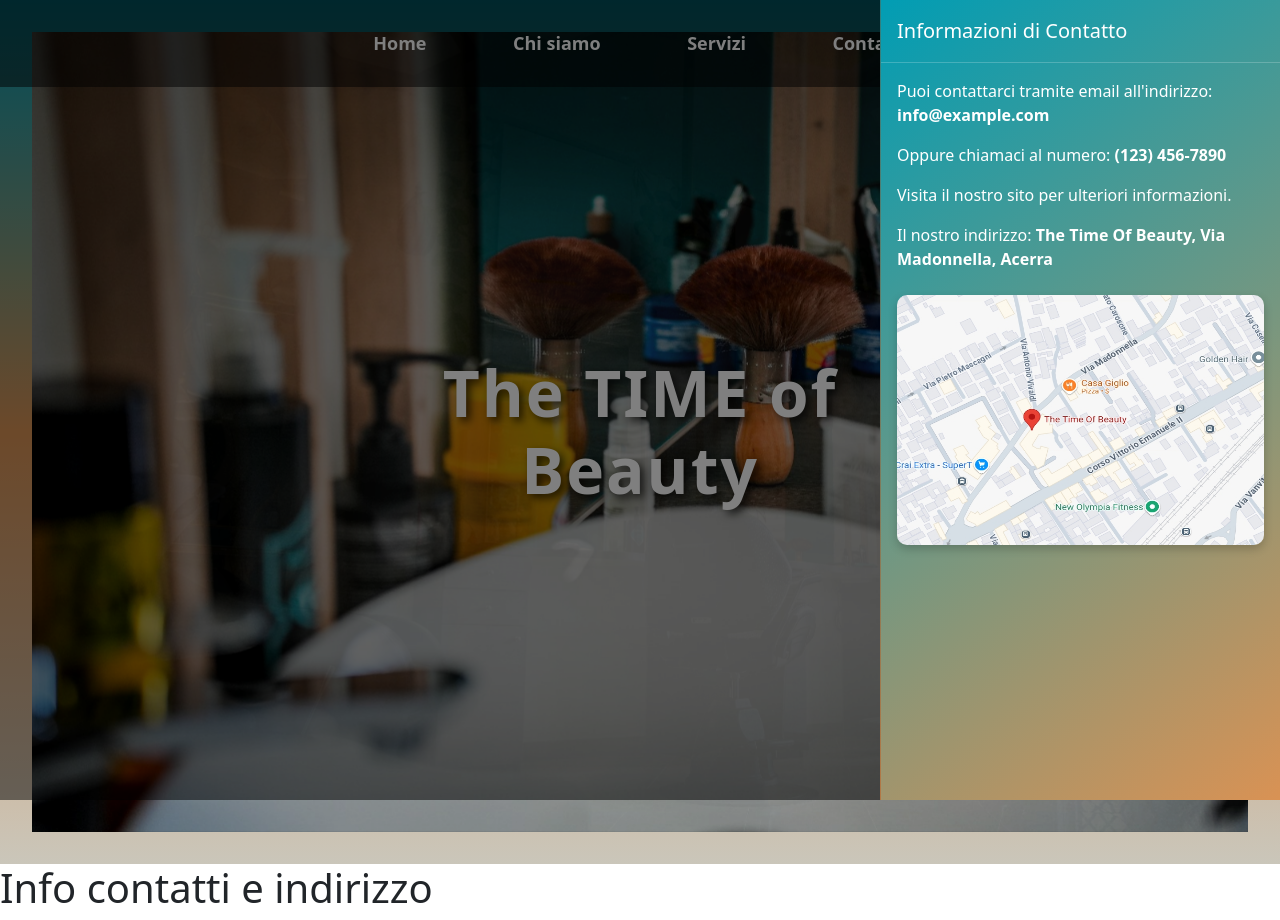
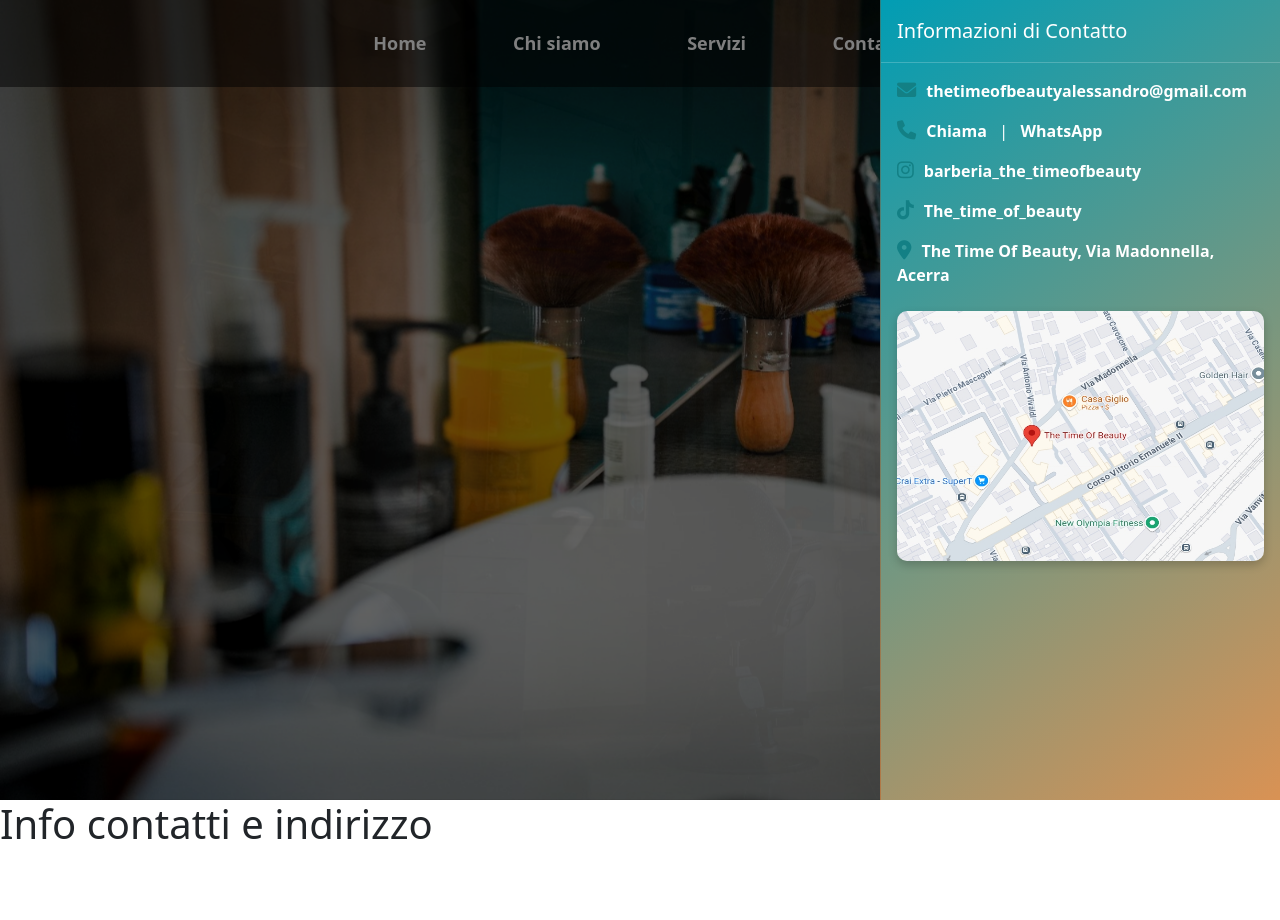
Before and after one commit to ValerioL96/the-time-of-beauty, a Vue app: page / in a window 1280 px wide. Both pictures are taken after a click on the link "Contatti". After the commit the page ends 856 px from the top, so only its background shows below. Built offline with nearby package versions, Linux system fonts and the light colour scheme.

Commit message:
Fixed style About, Jumbotron and Contact; added loading in services

```diff
--- a/index.html
+++ b/index.html
@@ -5,6 +5,10 @@
     <link rel="icon" type="image/svg+xml" href="/vite.svg" />
     <meta name="viewport" content="width=device-width, initial-scale=1.0" />
     <title>Vite + Vue</title>
+
+    <!--Font Awesome-->
+<link rel="stylesheet" href="https://cdnjs.cloudflare.com/ajax/libs/font-awesome/6.0.0-beta3/css/all.min.css">
+
   </head>
   <body>
     <div id="app"></div>
--- a/src/components/header/AppHeader.vue
+++ b/src/components/header/AppHeader.vue
@@ -1,17 +1,12 @@
 <script>
-
-
-
 
 export default {
     components: {
     },
     methods: {
         openOffcanvas(event) {
-            // Previene il comportamento predefinito del link
             event.preventDefault();
 
-            // Assicurati che l'elemento esista prima di inizializzare l'offcanvas
             const offcanvasElement = document.getElementById('offcanvasScrolling');
             if (offcanvasElement) {
                 const offcanvas = new bootstrap.Offcanvas(offcanvasElement);
@@ -33,6 +28,7 @@ export default {
             <a href="#" @click="openOffcanvas" class="links">Contatti</a>
         </div>
     </div>
+
     <!-- Offcanvas -->
     <div
         class="offcanvas offcanvas-end"
@@ -46,14 +42,41 @@ export default {
             <h5 class="offcanvas-title" id="offcanvasScrollingLabel">Informazioni di Contatto</h5>
             <button type="button" class="btn-close" data-bs-dismiss="offcanvas" aria-label="Close"></button>
         </div>
+
         <div class="offcanvas-body">
-            <p>Puoi contattarci tramite email all'indirizzo: <strong>info@example.com</strong></p>
-            <p>Oppure chiamaci al numero: <strong>(123) 456-7890</strong></p>
-            <p>Visita il nostro sito per ulteriori informazioni.</p>
+            <!-- Email -->
             <p>
-                Il nostro indirizzo: <strong>The Time Of Beauty, Via Madonnella, Acerra</strong>
-                <br>
-                <br>
+                <i class="fas fa-envelope"></i>
+                <a href="mailto:thetimeofbeautyalessandro@gmail.com"><strong>thetimeofbeautyalessandro@gmail.com</strong></a>
+            </p>
+
+            <!-- Numero di Telefono -->
+            <p>
+                <i class="fas fa-phone"></i>
+                <!-- Chiamata -->
+                <a href="tel:+393926314575"><strong>Chiama</strong></a>
+                &nbsp; | &nbsp;
+                <!-- WhatsApp -->
+                <a href="https://wa.me/393926314575" target="_blank"><strong>WhatsApp</strong></a>
+            </p>
+
+            <!-- Instagram -->
+            <p>
+                <i class="fab fa-instagram"></i>
+                <a href="https://www.instagram.com/barberia_the_timeofbeauty/" target="_blank"><strong>barberia_the_timeofbeauty</strong></a>
+            </p>
+
+            <!-- TikTok -->
+            <p>
+                <i class="fab fa-tiktok"></i>
+                <a href="https://www.tiktok.com/@the_time_of_beauty?lang=en" target="_blank"><strong>The_time_of_beauty</strong></a>
+            </p>
+
+            <!-- Indirizzo -->
+            <p>
+                <i class="fas fa-map-marker-alt"></i>
+                <strong>The Time Of Beauty, Via Madonnella, Acerra</strong>
+                <br><br>
                 <!-- Immagine cliccabile per aprire Google Maps -->
                 <a
                     href="https://www.google.com/maps/place/The+Time+Of+Beauty/@40.9490755,14.3770495,17z/data=!3m1!4b1!4m6!3m5!1s0x133bac09dc349c97:0x7b02caa877e8e908!8m2!3d40.9490755!4d14.3796244!16s%2Fg%2F11gf0pjg8c?entry=ttu&g_ep=EgoyMDI0MTAwMS4wIKXMDSoASAFQAw%3D%3D"
@@ -68,9 +91,13 @@ export default {
             </p>
         </div>
     </div>
+
 </template>
 
+
+
 <style lang="scss" scoped>
+
 .header {
     position: absolute;
     top: 0;
@@ -79,7 +106,7 @@ export default {
     z-index: 1;
     display: flex;
     justify-content: center;
-    background-color: rgba(0, 0, 0, 0.5); // Sfondo trasparente
+    background-color: rgba(0, 0, 0, 0.5);
     color: white;
     padding: 20px;
 }
@@ -87,7 +114,7 @@ export default {
 .header-nav {
     display: flex;
     justify-content: space-around;
-    width: 50%; // Larghezza dei link di navigazione
+    width: 50%;
 }
 
 .links {
@@ -99,7 +126,7 @@ export default {
 }
 
 .links:hover {
-    color: #138085; // Effetto hover sui link
+    color: #138085;
 }
 
 .jumbotron {
@@ -109,47 +136,63 @@ export default {
     overflow: hidden;
 }
 
-/* Offcanvas Styles */
+/* Offcanvas */
 .offcanvas {
-    background: linear-gradient(145deg, #019DB4, #D99254); /* Sfumatura su tutto l'offcanvas */
-    color: #fff; /* Colore del testo */
+    background: linear-gradient(145deg, #019DB4, #D99254);
+    color: #fff;
 }
 
 .offcanvas-header {
-    border-bottom: 1px solid rgba(255, 255, 255, 0.2); /* Linea di separazione */
+    border-bottom: 1px solid rgba(255, 255, 255, 0.2);
 }
 
 .btn-close {
     background: transparent;
     border: none;
-    color: white; /* Colore per il pulsante di chiusura */
+    color: white;
+}
+.offcanvas-body {
+    color: #fff;
+    font-size: 1rem;
 }
 
-/* Offcanvas Body */
-.offcanvas-body {
-    color: #fff; /* Colore del testo */
-    font-size: 1rem; /* Dimensione del testo */
+/* Icone */
+.offcanvas-body i {
+    margin-right: 10px;
+    font-size: 1.2rem;
+    color: #138085;
 }
 
-/* Stile per l'immagine della mappa */
+.offcanvas-body a {
+    color: white;
+    text-decoration: none;
+    transition: color 0.3s;
+}
+
+.offcanvas-body a:hover {
+    color: #138085;
+}
+
+/* Immagine della mappa */
 .map-image {
-    width: 100%; /* Larghezza dell'immagine */
-    height: auto; /* Mantiene le proporzioni */
-    max-height: 250px; /* Limite massimo dell'altezza */
-    border-radius: 10px; /* Angoli arrotondati */
-    box-shadow: 0 4px 10px rgba(0, 0, 0, 0.2); /* Ombra per profondità */
-    transition: transform 0.3s; /* Transizione per l'effetto hover */
+    width: 100%;
+    height: auto;
+    max-height: 250px;
+    border-radius: 10px;
+    box-shadow: 0 4px 10px rgba(0, 0, 0, 0.2);
+    transition: transform 0.3s;
 }
 
 .map-image:hover {
-    transform: scale(1.05); /* Ingrandisce l'immagine al passaggio del mouse */
+    transform: scale(1.05);
 }
 
 /* Media Query per Mobile */
 @media (max-width: 768px) {
     .header-nav {
-        flex-direction: column; /* Cambia la direzione per schermi piccoli */
-        align-items: center; /* Centra i link */
+        flex-direction: column;
+        align-items: center;
     }
 }
+
 </style>
--- a/src/components/header/HeaderJumboTron.vue
+++ b/src/components/header/HeaderJumboTron.vue
@@ -12,33 +12,45 @@ export default {
                 '/src/assets/img/WhatsApp Image 2024-09-10 at 21.35.55 (4).jpeg'
             ],
             currentIndex: 0,
-            interval: null
+            interval: null,
+            title: 'The TIME of Beauty',
+            titleVisible: true
         };
     },
     mounted() {
         this.startSlideshow();
+        this.animateTitle();
     },
     beforeDestroy() {
         clearInterval(this.interval);
     },
     methods: {
         startSlideshow() {
+            // Cambia immagine ogni 3.5 secondi
             this.interval = setInterval(() => {
                 this.nextImage();
-            }, 3500); // Cambia immagine ogni 3.5 secondi
+            }, 3500);
         },
         nextImage() {
             this.currentIndex = (this.currentIndex + 1) % this.images.length;
         },
-        prevImage() {
-            this.currentIndex = (this.currentIndex - 1 + this.images.length) % this.images.length;
+        animateTitle() {
+            // Titolo visibile per 5 secondi
+            setTimeout(() => {
+                this.titleVisible = false;
+            }, 3500);
         }
     }
 };
 </script>
 
+
+
+
+
 <template>
     <div class="jumbotron">
+        <!-- Immagini carosello -->
         <div class="carousel">
             <img
                 v-for="(image, index) in images"
@@ -49,19 +61,27 @@ export default {
                 :class="{ active: index === currentIndex }"
             />
         </div>
-        <h1 class="jumbotron-title">The TIME of Beauty</h1> <!-- Titolo -->
+
+        <!-- Titolo -->
+        <h1
+            class="jumbotron-title"
+            v-if="titleVisible"
+        >
+            {{ title }}
+        </h1>
     </div>
 </template>
 
 <style lang="scss" scoped>
+
 .jumbotron {
     text-align: center;
     padding: 0;
     margin: 0;
     height: 100vh;
     position: relative;
-    overflow: hidden; // Nasconde eventuali overflow
-    background-color: #000; // Sfondo nero per far risaltare le immagini
+    overflow: hidden;
+    background-color: #000;
 }
 
 .carousel {
@@ -70,39 +90,60 @@ export default {
     height: 100%;
 }
 
+// Immagini
 .carousel-img {
     position: absolute;
     top: 50%;
     left: 50%;
-    width: 100vw; // Utilizza tutta la larghezza
-    height: 100vh; // Utilizza tutta l'altezza
-    object-fit: cover; // Rende le immagini adattabili
+    width: 100vw;
+    height: 100vh;
+    object-fit: cover;
     opacity: 0;
     transition: opacity 1.5s ease-in-out;
-    transform: translate(-50%, -50%); // Centra l'immagine
+    transform: translate(-50%, -50%);
 }
 
 .carousel-img.active {
     opacity: 1;
 }
 
+// Titolo
 .jumbotron-title {
-    position: absolute; // Posizione assoluta per centrarlo
-    top: 50%; // Posiziona verticalmente al centro
-    left: 50%; // Posiziona orizzontalmente al centro
-    transform: translate(-50%, -50%); // Centra esattamente il testo
-    font-size: 4rem; // Dimensione del font aumentata
-    font-weight: bold; // Rende il testo più marcato
-    color: #fff; // Colore bianco per il testo
-    text-shadow: 4px 4px 8px rgba(0, 0, 0, 0.7); // Ombra più marcata per far risaltare il testo
-    letter-spacing: 2px; // Spaziatura delle lettere
-    text-align: center; // Allinea il testo al centro
+    position: absolute;
+    top: 50%;
+    left: 50%;
+    transform: translate(-50%, -50%);
+    font-size: 4rem;
+    font-weight: bold;
+    color: #fff;
+    text-shadow: 4px 4px 8px rgba(0, 0, 0, 0.7);
+    letter-spacing: 2px;
+    text-align: center;
+    opacity: 0;
+    animation: fadeInOut 5s ease-in-out forwards;
+}
+
+/* Animazione di comparsa e scomparsa del titolo */
+@keyframes fadeInOut {
+    0% {
+        opacity: 0;
+    }
+    10% {
+        opacity: 1;
+    }
+    90% {
+        opacity: 1; /* Rimane visibile */
+    }
+    100% {
+        opacity: 0; /* Sparisce gradualmente */
+    }
 }
 
 /* Media Query per schermi più piccoli */
 @media (max-width: 768px) {
     .jumbotron-title {
-        font-size: 3rem; // Riduci la dimensione del font per schermi piccoli
+        font-size: 3rem;
     }
 }
+
 </style>
--- a/src/pages/About.vue
+++ b/src/pages/About.vue
@@ -15,8 +15,8 @@ export default  {
 </script>
 
 <template>
-    <div class="container my-5">
-        <div class="text-center mb-4 py-5">
+    <div class="container">
+        <div class="text-center mb-4">
             <h1 class="display-4 font-weight-bold"><Strong>The TIME of Beauty</Strong></h1>
             <h3>Benvenuti nel nostro salone di barbiere, dove la tradizione incontra l'innovazione!</h3>
             <p class="lead">
@@ -38,15 +38,16 @@ export default  {
 <style lang="scss" scoped>
 .container{
     color: #FFFFFF;
+    padding: 6rem;
 }
 
 hr{
-    border: none; /* Rimuove il bordo predefinito */
-    height: 3px; /* Altezza della linea */
-    background-color: #888888; /* Colore grigio medio */
-    margin: 30px 0; /* Spaziatura verticale attorno all'hr */
-    border-radius: 5px; /* Angoli arrotondati */
-    box-shadow: 0 2px 4px rgba(0, 0, 0, 0.2); /* Ombra leggera */
+    border: none;
+    height: 3px;
+    background-color: #888888;
+    margin: 30px 0;
+    border-radius: 5px;
+    box-shadow: 0 2px 4px rgba(0, 0, 0, 0.2);
 }
 
 </style>
--- a/src/pages/Services.vue
+++ b/src/pages/Services.vue
@@ -6,25 +6,27 @@ export default {
         return {
             services: [],
             currentPage: 1,
-            totalPages: 1
+            totalPages: 1,
+            isLoading: false
         }
     },
     methods: {
         getService(page = 1) {
+            this.isLoading = true; // Avvia caricamento
             axios.get('http://127.0.0.1:8000/api/services', {
                 params: {
                     page: page
                 }
             })
                 .then((response) => {
-                    console.log(response.data);
                     this.services.push(...response.data);
                     this.currentPage = page;
-                    console.log(response.data);
                 })
                 .catch((error) => {
                     this.$router.push({ name: "404" });
-                    console.log(error);
+                })
+                .finally(() => {
+                    this.isLoading = false; // Fine caricamento
                 });
         }
     },
@@ -35,11 +37,15 @@ export default {
 </script>
 
 <template>
+<div class="container">
 
+    <!-- Spinner durante il caricamento -->
+    <div v-if="isLoading" class="loading-spinner">
+        <div class="spinner"></div>
+    </div>
 
-<div class="container pt-5">
-    <div class="row d-flex justify-content-center flex-wrap">
-        <!-- Projects List -->
+    <div v-else class="row d-flex justify-content-center flex-wrap">
+        <!-- Cards servizi -->
         <div class="card mb-4 mx-2" v-for="service in services" :key="service.id" style="width: 22rem; height: auto;">
             <div class="card-body text-center">
                 <h5 class="card-title">{{ service.name }}</h5>
@@ -52,58 +58,81 @@ export default {
 </div>
 </template>
 
+<style lang="scss" scoped>
 
-
-<style lang="scss" scoped>
-/* Container */
 .container {
-  margin-top: 4rem;
-  padding-bottom: 2rem;
+  padding: 8rem 0;
   display: flex;
   flex-direction: column;
   align-items: center;
+  justify-content: center;
 }
 
-/* Card Styles */
+/* Loading Spinner */
+.loading-spinner {
+  display: flex;
+  justify-content: center;
+  align-items: center;
+  height: 50vh;
+}
+
+.spinner {
+  border: 6px solid rgba(0, 0, 0, 0.1);
+  border-top-color: #019DB4;
+  border-bottom-color: #D99254;
+  border-radius: 50%;
+  width: 5rem;
+  height: 5rem;
+  animation: spin 1s linear infinite;
+}
+
+@keyframes spin {
+  from {
+    transform: rotate(0deg);
+  }
+  to {
+    transform: rotate(360deg);
+  }
+}
+
+/* Card */
 .card {
   border: none;
   border-radius: 15px;
   overflow: hidden;
   transition: transform 0.3s ease-in-out, box-shadow 0.3s ease-in-out;
-  background: linear-gradient(145deg, #f8f9fa, #e0e4e8); /* Sfumatura morbida di sfondo */
-  box-shadow: 0 8px 20px rgba(0, 0, 0, 0.15); /* Ombra leggera */
+  background: linear-gradient(145deg, #f8f9fa, #e0e4e8);
+  box-shadow: 0 8px 20px rgba(0, 0, 0, 0.15);
   max-width: 22rem;
-  margin: 1rem; /* Aggiungi margine tra le card */
+  margin: 1rem;
 }
 
-/* Card Hover Effect */
 .card:hover {
   transform: translateY(-10px);
-  box-shadow: 0 12px 30px rgba(0, 0, 0, 0.2); /* Ombra più pronunciata su hover */
-  background: linear-gradient(145deg, #019DB4, #D99254); /* Sfumatura animata su hover */
+  box-shadow: 0 12px 30px rgba(0, 0, 0, 0.2);
+  background: linear-gradient(145deg, #019DB4, #D99254);
 }
 
-/* Card Body */
 .card-body {
   padding: 1.5rem;
   background-color: white;
   text-align: left;
 }
 
-/* Title */
+/* Titolo */
 .card-title {
   font-size: 1.5rem;
-  font-weight: 700; /* Titolo più visibile */
+  font-weight: 700;
   color: #333;
   margin-bottom: 0.75rem;
   letter-spacing: 0.8px;
   text-transform: capitalize;
-  background: linear-gradient(90deg, #019DB4, #D99254); /* Sfumatura nel testo */
+  background: linear-gradient(90deg, #019DB4, #D99254);
   -webkit-background-clip: text;
-  -webkit-text-fill-color: transparent; /* Effetto testo con sfumatura */
+  -webkit-text-fill-color: transparent;
 }
 
-/* Text */
+/* Testi */
 .card-text {
   font-size: 1rem;
   color: #555;
@@ -111,33 +140,28 @@ export default {
   line-height: 1.5;
 }
 
-/* Price */
 .card-text:first-of-type {
   font-weight: bold;
   font-size: 1.2rem;
-  color: #D99254; /* Colore evidenziato per il prezzo */
+  color: #D99254;
 }
 
-/* Duration */
 .card-text:nth-of-type(2) {
   font-size: 1rem;
   color: #777;
 }
 
-/* Description */
 .card-text:last-of-type {
   font-size: 0.9rem;
   color: #999;
   line-height: 1.4;
 }
 
-/* Media Query per Mobile */
+/* Media Query per schermi piccoli */
 @media (max-width: 768px) {
   .card {
     width: 100%;
     margin-bottom: 1.5rem;
   }
 }
-
-
 </style>
--- a/src/styles/general.scss
+++ b/src/styles/general.scss
@@ -6,7 +6,5 @@
 
 main {
     flex: 1;
-    padding: 2rem;
-    /* Sfumatura da #019DB4 a #D99254 a #CAC6BA */
     background: linear-gradient(180deg, #019DB4, #D99254, #CAC6BA);
 }
```
